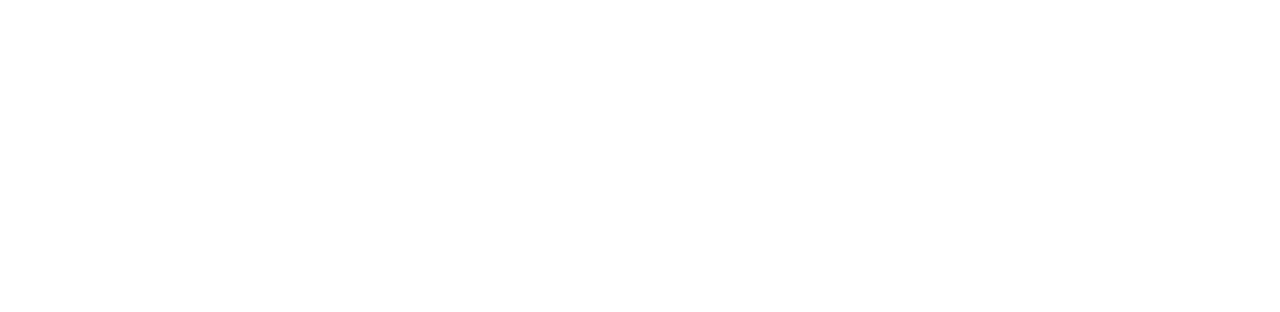
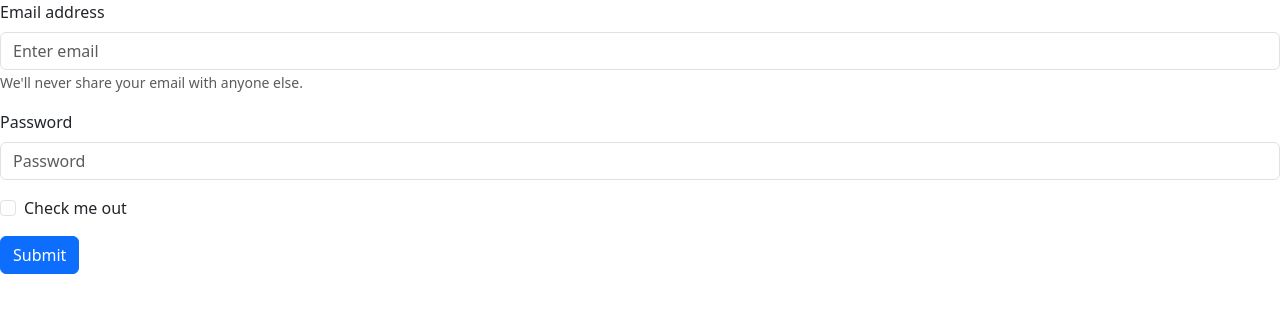
Before and after one commit to pannelltyler91/coffee_kiosk, a React (Create React App) app: page /signup in a window 1280 px wide. Before the commit this address had no page. Shown: the top 312 px of the page. Built offline with nearby package versions, Linux system fonts and the light colour scheme.

Commit message:
started firebase

```diff
--- a/package.json
+++ b/package.json
@@ -8,6 +8,7 @@
     "@testing-library/react": "^13.4.0",
     "@testing-library/user-event": "^13.5.0",
     "bootstrap": "^5.3.2",
+    "firebase": "^10.9.0",
     "react": "^18.2.0",
     "react-bootstrap": "^2.9.1",
     "react-dom": "^18.2.0",
--- a/public/index.html
+++ b/public/index.html
@@ -24,7 +24,7 @@
       work correctly both with client-side routing and a non-root public URL.
       Learn how to configure a non-root public URL by running `npm run build`.
     -->
-    <title>React App</title>
+    <title>Coffee Kiosk</title>
   </head>
   <body>
     <noscript>You need to enable JavaScript to run this app.</noscript>
--- a/src/App.js
+++ b/src/App.js
@@ -6,6 +6,7 @@ import KoreanHome from "./components/KoreanHome";
 import SpanishHome from "./components/SpanishHome";
 import IcedCoffee from "./components/menu_components/IcedCoffee";
 import HotCoffee from "./components/menu_components/HotCoffe";
+import SignUp from "./components/SignUp";
 
 
 function App() {
@@ -18,6 +19,7 @@ function App() {
         <Route path="/spanish" element={<SpanishHome/>} />
         <Route path="/icedcoffeeenglish" element={<IcedCoffee/>} />
         <Route path="/hotcoffeeenglish" element={<HotCoffee/>} />
+        <Route path="/signup" element={<SignUp/>} />
       </Routes>
     </div>
   );
--- a/src/components/HomeNavbar.js
+++ b/src/components/HomeNavbar.js
@@ -2,6 +2,7 @@ import React from "react";
 import Nav from "react-bootstrap/Nav";
 import Navbar from "react-bootstrap/Navbar";
 import Container from 'react-bootstrap/Container'
+import {auth} from './config/firebase'
 
 function HomeNavbar1() {
   return (
@@ -12,8 +13,10 @@ function HomeNavbar1() {
           <Nav.Link href="/">English</Nav.Link>
           <Nav.Link href="/korean">한국어</Nav.Link>
           <Nav.Link href="/spanish">Español</Nav.Link>
+          <Nav.Link href="/signup">Sign Up</Nav.Link>
           <Nav.Link href="#pricing"></Nav.Link>
         </Nav>
+        <h6>{auth?.currentUser?.email}</h6>
       </Container>
     </Navbar>
   );
--- /dev/null
+++ b/src/components/SignUp.js
@@ -0,0 +1,52 @@
+import { Form, Button } from 'react-bootstrap';
+import {auth} from './config/firebase';
+import { createUserWithEmailAndPassword } from 'firebase/auth';
+import {useState} from 'react';
+import { useNavigate } from 'react-router-dom';
+
+
+
+function SignUp(){
+    const [email,setEmail] = useState('');
+    const [password,setPassword] = useState('');
+    const navigate = useNavigate()
+
+    const sU = async (e) =>{
+        e.preventDefault();
+        try{
+        await createUserWithEmailAndPassword(auth,email,password)
+        }
+        catch (err){
+            console.log(err)
+        }
+        navigate('/')
+
+    }
+
+    return (
+        <Form onSubmit={sU}>
+            <Form.Group className="mb-3" controlId="formBasicEmail">
+                <Form.Label>Email address</Form.Label>
+                <Form.Control onChange={(e) => setEmail(e.target.value)} type="email" placeholder="Enter email" />
+                <Form.Text className="text-muted">
+                    We'll never share your email with anyone else.
+                </Form.Text>
+            </Form.Group>
+
+            <Form.Group className="mb-3" controlId="formBasicPassword">
+                <Form.Label>Password</Form.Label>
+                <Form.Control onChange={(e) => setPassword(e.target.value)} type="password" placeholder="Password" />
+            </Form.Group>
+            <Form.Group className="mb-3" controlId="formBasicCheckbox">
+                <Form.Check type="checkbox" label="Check me out" />
+            </Form.Group>
+            <Button variant="primary" type="submit">
+                Submit
+            </Button>
+        </Form>
+    );
+}
+
+
+
+export default SignUp;
--- /dev/null
+++ b/src/components/config/firebase.js
@@ -0,0 +1,22 @@
+// Import the functions you need from the SDKs you need
+import { initializeApp } from "firebase/app";
+import {getAuth} from 'firebase/auth';
+
+// TODO: Add SDKs for Firebase products that you want to use
+// https://firebase.google.com/docs/web/setup#available-libraries
+
+// Your web app's Firebase configuration
+// For Firebase JS SDK v7.20.0 and later, measurementId is optional
+const firebaseConfig = {
+  apiKey: "AIzaSyAh3HJzrqaDPBuZSOGpnsCiXM9D1-SciKY",
+  authDomain: "coffeekiosk24-9e18a.firebaseapp.com",
+  projectId: "coffeekiosk24-9e18a",
+  storageBucket: "coffeekiosk24-9e18a.appspot.com",
+  messagingSenderId: "1060075448766",
+  appId: "1:1060075448766:web:00f8ae825ff234aa0131ef",
+  measurementId: "G-QJYC8BTBKY"
+};
+
+// Initialize Firebase
+const app = initializeApp(firebaseConfig);
+export const auth = getAuth(app);
--- a/src/components/menu_components/HotCoffe.js
+++ b/src/components/menu_components/HotCoffe.js
@@ -3,7 +3,6 @@ import Card from 'react-bootstrap/Card';
 import Row from 'react-bootstrap/Row'
 import Col from 'react-bootstrap/Col';
 import { useSelector } from 'react-redux';
-import MenuNav from './MenuNav';
 import HotOptions from './HotOptionsOffCanvas';
 
 function HotCoffee(){
--- a/src/components/menu_components/IcedCoffee.js
+++ b/src/components/menu_components/IcedCoffee.js
@@ -1,10 +1,8 @@
 import Container from 'react-bootstrap/Container';
 import Card from 'react-bootstrap/Card';
-import Button from 'react-bootstrap/Button';
 import Row from 'react-bootstrap/Row'
 import Col from 'react-bootstrap/Col';
 import { useSelector } from 'react-redux';
-import MenuNav from './MenuNav';
 import Options from './OptionsOffCanvas';
 
 function IcedCoffee(){
```
Also changed, not shown: 1 other file (tests, documents, lock files or other folders).
